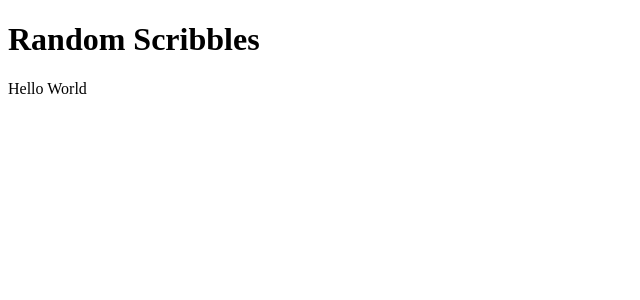
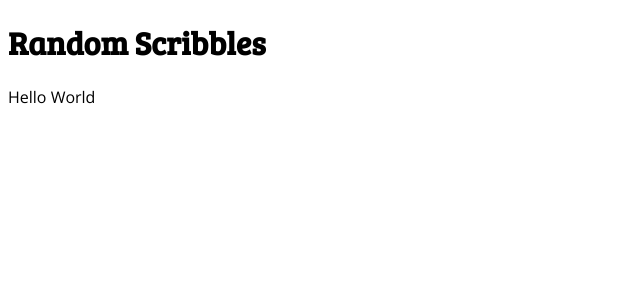
Before and after one commit to Joydeep75/turbo87.github.com, a Jekyll site: the page built from index.md, in a window 1280 px wide. Shown: the top 300 px of the page, without its empty margins (0-640 px from the left). Built offline with Jekyll 4.4.1, drawn with Linux system fonts in a browser that asks for light colours; nearby versions of some CDN libraries; a style sheet for code colours, icons or effects is not loaded.

Commit message:
added Google WebFonts to default layout

```diff
--- a/_layouts/default.html
+++ b/_layouts/default.html
@@ -4,6 +4,16 @@
     <title></title>
     <link href="//netdna.bootstrapcdn.com/twitter-bootstrap/2.1.1/css/bootstrap.no-icons.min.css" rel="stylesheet">
     <link href="//netdna.bootstrapcdn.com/font-awesome/2.0/css/font-awesome.css" rel="stylesheet">
+    <link href="//fonts.googleapis.com/css?family=Bree+Serif" rel="stylesheet">
+    <link href="//fonts.googleapis.com/css?family=Open+Sans" rel="stylesheet">
+    <style>
+      h1, h2, h3, h4, h5, h6 {
+        font-family: "Bree Serif", Georgia, serif;
+      }
+      body, p {
+        font-family: "Open Sans", Georgia, serif;
+      }
+    </style>
   </head>
   <body>
     <div class="container">
```
